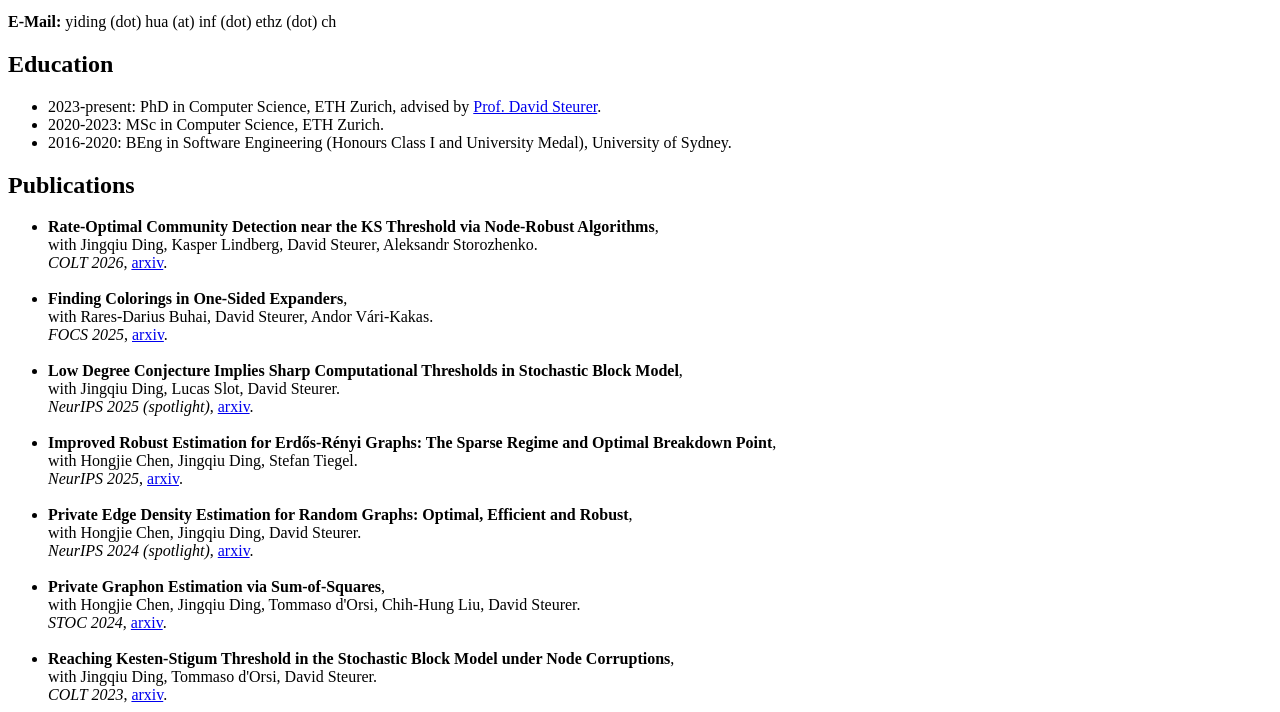
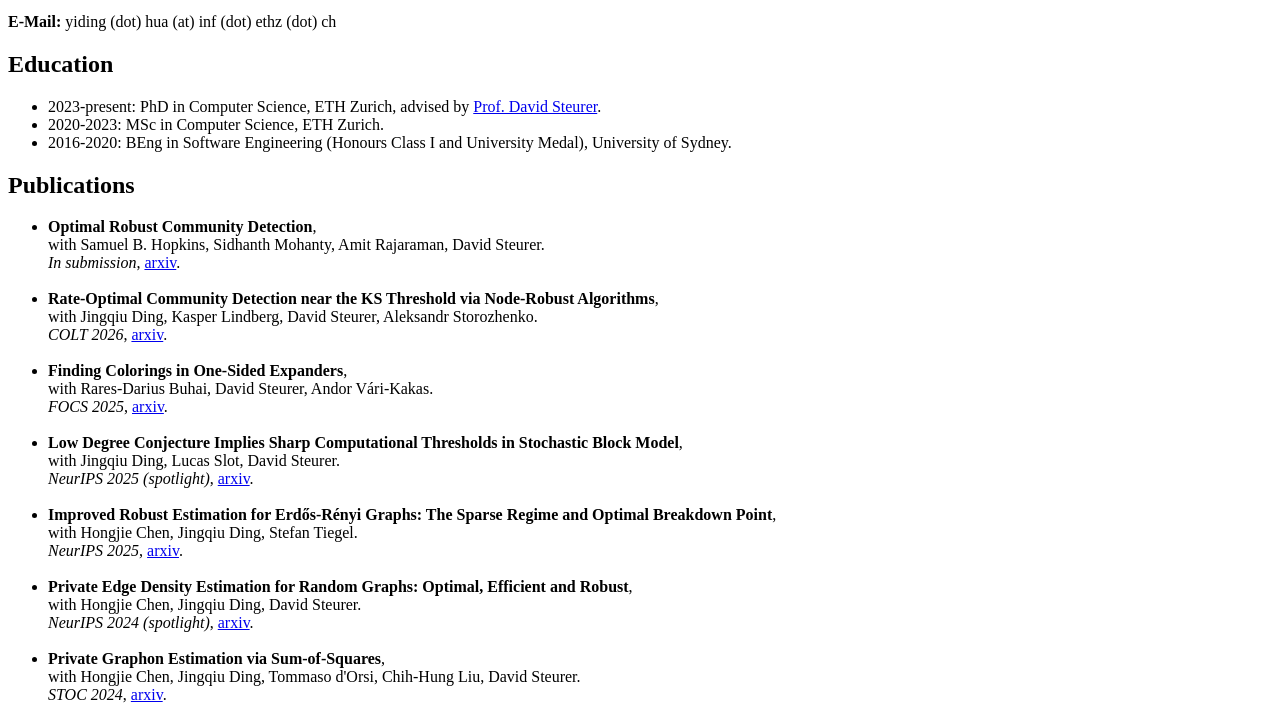
Before and after one commit to huayiding/huayiding.github.io, a plain HTML site: page index.html in a window 1280 px wide. Shown: the part 88-800 px from the top of the page. Drawn offline with Linux system fonts and the light colour scheme.

Commit message:
small update

```diff
--- a/index.html
+++ b/index.html
@@ -38,6 +38,17 @@
 <section>
   <h1>Publications</h1>
   <ul>
+    <li>
+      <strong>Optimal Robust Community Detection</strong>,
+    <br>
+    with Samuel B. Hopkins, Sidhanth Mohanty, Amit Rajaraman, David Steurer.
+    <br>
+    <i>In submission</i>, <a href="https://arxiv.org/abs/2611.25157">arxiv</a>.
+    <br>
+    </li>
+
+    <br>
+
     <li>
       <strong>Rate-Optimal Community Detection near the KS Threshold via Node-Robust Algorithms</strong>,
     <br>
```
